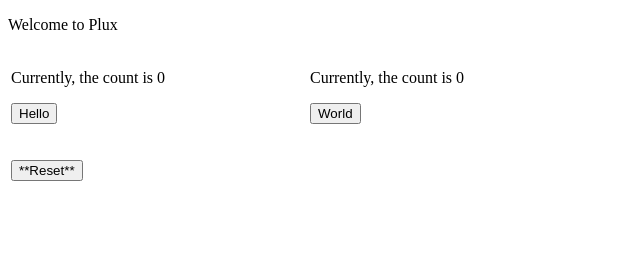
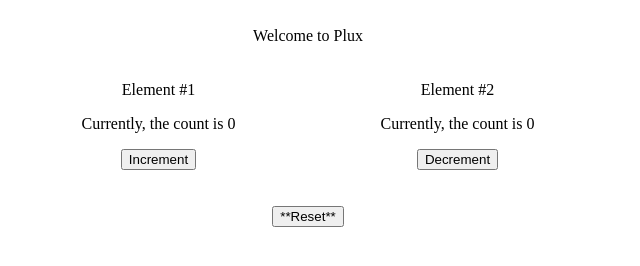
Before and after one commit to petershafer/plux, a website: page demo/index.html in a window 1280 px wide. Shown: the whole page, without its empty margins (0-640 px from the left). Drawn offline with nearby package versions, Linux system fonts and the light colour scheme.

Commit message:
Making the demo a little less "hello world"

```diff
--- a/demo/actions.js
+++ b/demo/actions.js
@@ -2,8 +2,8 @@
 var actions = (function(){
     var API = {
         'initialize': plux.registerAction("initialize"),
-        'helloAction': plux.registerAction("hello"),
-        'worldAction': plux.registerAction("world"),
+        'increment': plux.registerAction("increment"),
+        'decrement': plux.registerAction("decrement"),
         'getCount': plux.registerAction("getCount")
     };
     return API;
--- a/demo/demo.js
+++ b/demo/demo.js
@@ -8,12 +8,12 @@
         });
         // We need to do this to initialize the view, and update it.
         function updateValues(){
-            console.log("Updating values for HELLO element");
-            $("#helloCount").text(actions.getCount());
+            console.log("Updating values for INC element");
+            $("#incCount").text(actions.getCount());
         }
         // Let's wire up the button to trigger an action to the dispatcher.
-        $("#hello button").click(function(){
-            actions.helloAction();
+        $("#inc button").click(function(){
+            actions.increment();
         });
         // Initialize the view.
         updateValues();
@@ -31,12 +31,12 @@
         });
         // We need to do this to initialize the view, and update it.
         function updateValues(){
-            console.log("Updating values for WORLD element");
-            $("#worldCount").text(actions.getCount());
+            console.log("Updating values for DEC element");
+            $("#decCount").text(actions.getCount());
         }
         // Let's wire up the button to trigger an action to the dispatcher.
-        $("#world button").click(function(){
-            actions.worldAction();
+        $("#dec button").click(function(){
+            actions.decrement();
         });
         // Initialize the view.
         updateValues();
--- a/demo/index.html
+++ b/demo/index.html
@@ -6,25 +6,31 @@
         <title>Plux Demo</title>
     </head>
     <body>
-        <p>Welcome to Plux</p>
         <table style="width:600px;">
             <tr>
+                <td colspan="2" style="text-align:center;">
+                    <p>Welcome to Plux</p>
+                </td>
+            </tr>
+            <tr>
                 <td>
-                    <div id="hello">
-                        <p>Currently, the count is <span id="helloCount"></span></p>
-                        <p><button>Hello</button></p>
+                    <div id="inc" style="text-align:center;">
+                        <p>Element #1</p>
+                        <p>Currently, the count is <span id="incCount"></span></p>
+                        <p><button>Increment</button></p>
                     </div>
                 </td>
                 <td>
-                    <div id="world">
-                        <p>Currently, the count is <span id="worldCount"></span></p>
-                        <p><button>World</button></p>
+                    <div id="dec" style="text-align:center;">
+                        <p>Element #2</p>
+                        <p>Currently, the count is <span id="decCount"></span></p>
+                        <p><button>Decrement</button></p>
                     </div>
                 </td>
             </tr>
             <tr>
-                <td>
-                    <div>
+                <td colspan="2">
+                    <div style="text-align:center;">
                         <p><button id="reset">**Reset**</button></p>
                     </div>
                 </td>
--- a/demo/store.js
+++ b/demo/store.js
@@ -8,11 +8,11 @@
                 return;
             case "getCount":
                 return state.count;
-            case "hello":
+            case "increment":
                 state.count++;
                 notify(); // state has been mutated, alert the views!
                 return;
-            case "world":
+            case "decrement":
                 state.count--;
                 notify(); // state has been mutated, alert the views!
                 return;
```
